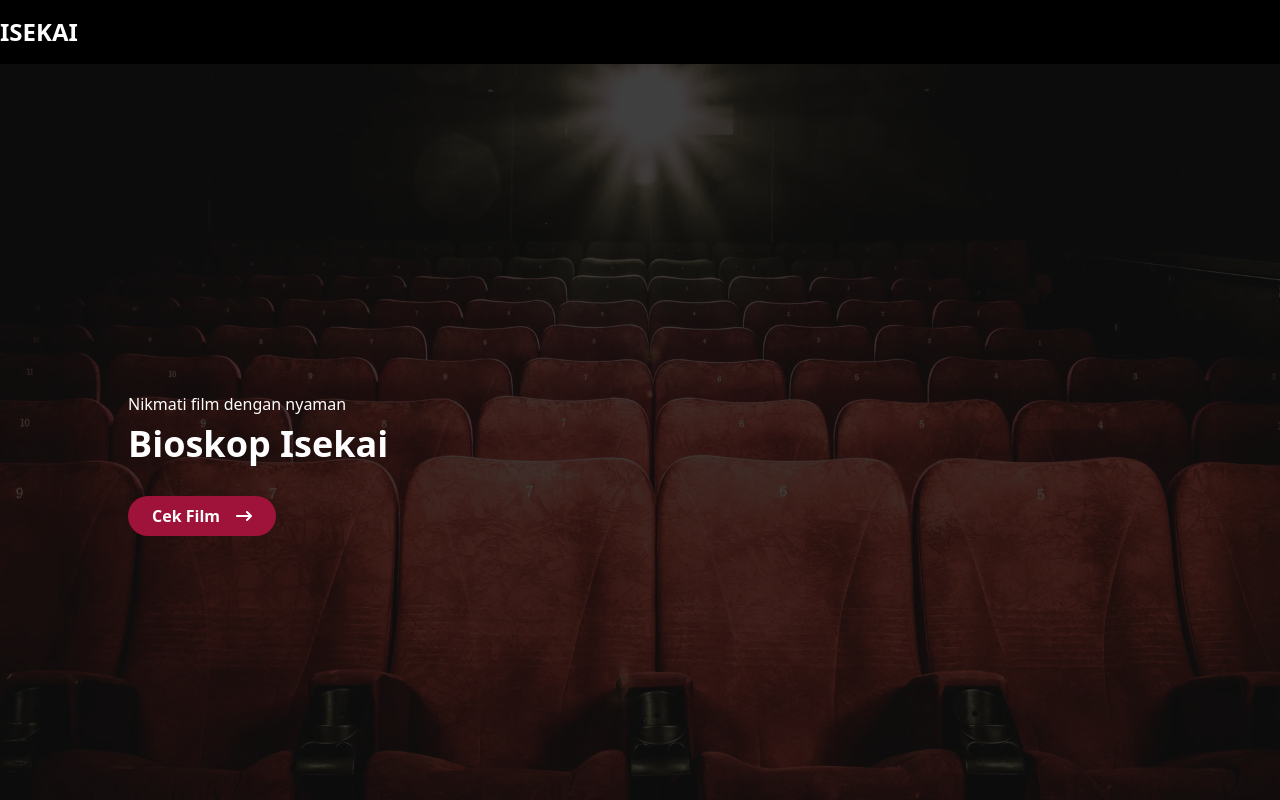
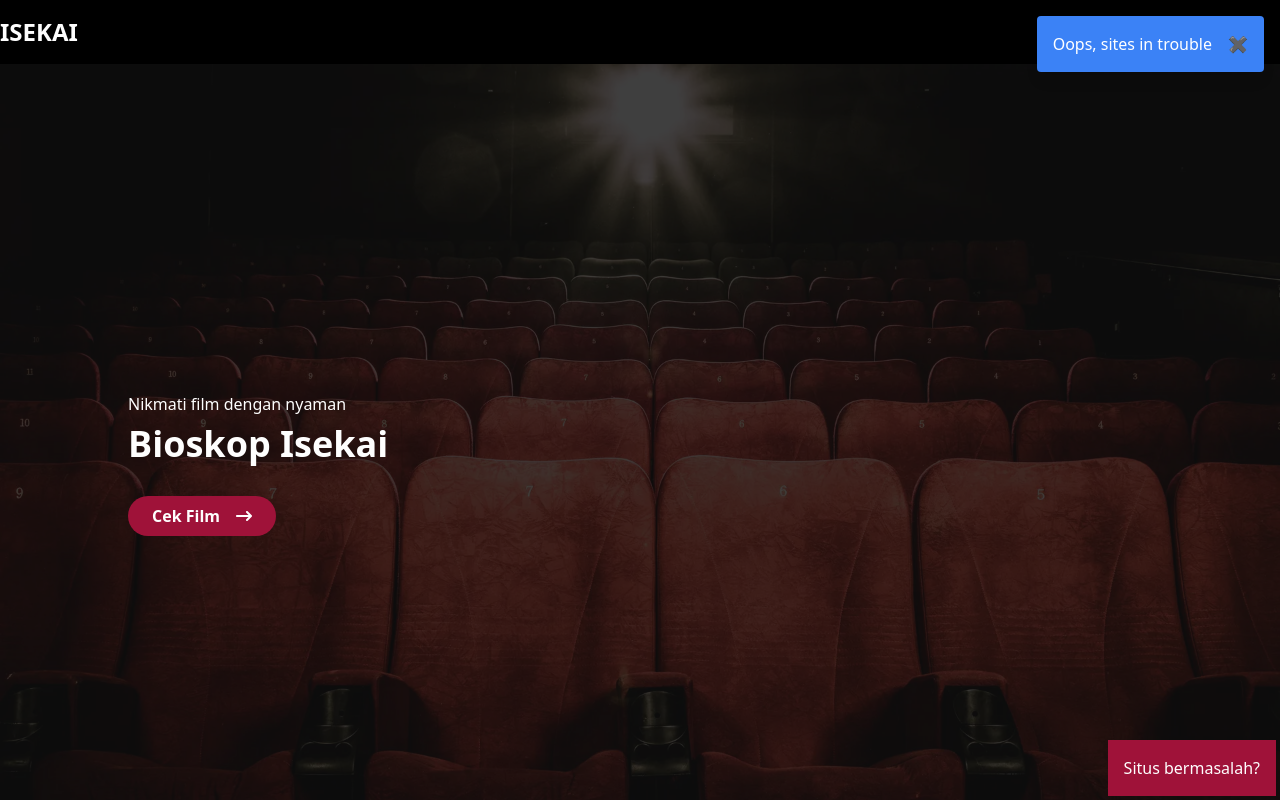
Before and after one commit to Novando/nuxt-cinema, a Nuxt app: page / in a window 1280 px wide. Shown: the top 800 px of the page. Built offline with nearby package versions, Linux system fonts and the light colour scheme; no server answers; what @splidejs/vue-splide would draw is missing.

Commit message:
feat: discord message

```diff
--- a/app.vue
+++ b/app.vue
@@ -1,10 +1,34 @@
 <script setup lang="ts">
   import ToastNoty from "~/components/common/ToastNoty.vue";
+  import axios from "axios";
+
+  const toast = useToastStore()
+
+  const inTrouble = ref(true);
+
+  onBeforeMount(async () => {
+    try {
+      await get(`/generate`)
+      // inTrouble.value = false
+    } catch (x_x) {
+      toast.addToast('Oops, sites in trouble')
+    }
+  })
+
+  const notifyMe = async () => {
+    await axios.post(
+      'https://discord.com/api/webhooks/1158071302905667736/v0K_0i5soip5PjxspCdJrQE9RrLfZkQaAYSTQxYXwczMH5w_EFub9a-EarPowHPdoyaG',
+      { content: 'sentausa mati WOYYY' },
+    )
+  }
 </script>
 
 <template>
   <section class="bg-[#0f0f0f] text-[#fefefe] min-h-screen">
     <NuxtPage />
+    <section v-if="inTrouble" class="fixed z-20 bg-rose-800 bottom-1 right-1">
+      <button @click="notifyMe" class="p-4 rounded-full">Situs bermasalah?</button>
+    </section>
     <ToastNoty />
   </section>
 </template>
```
